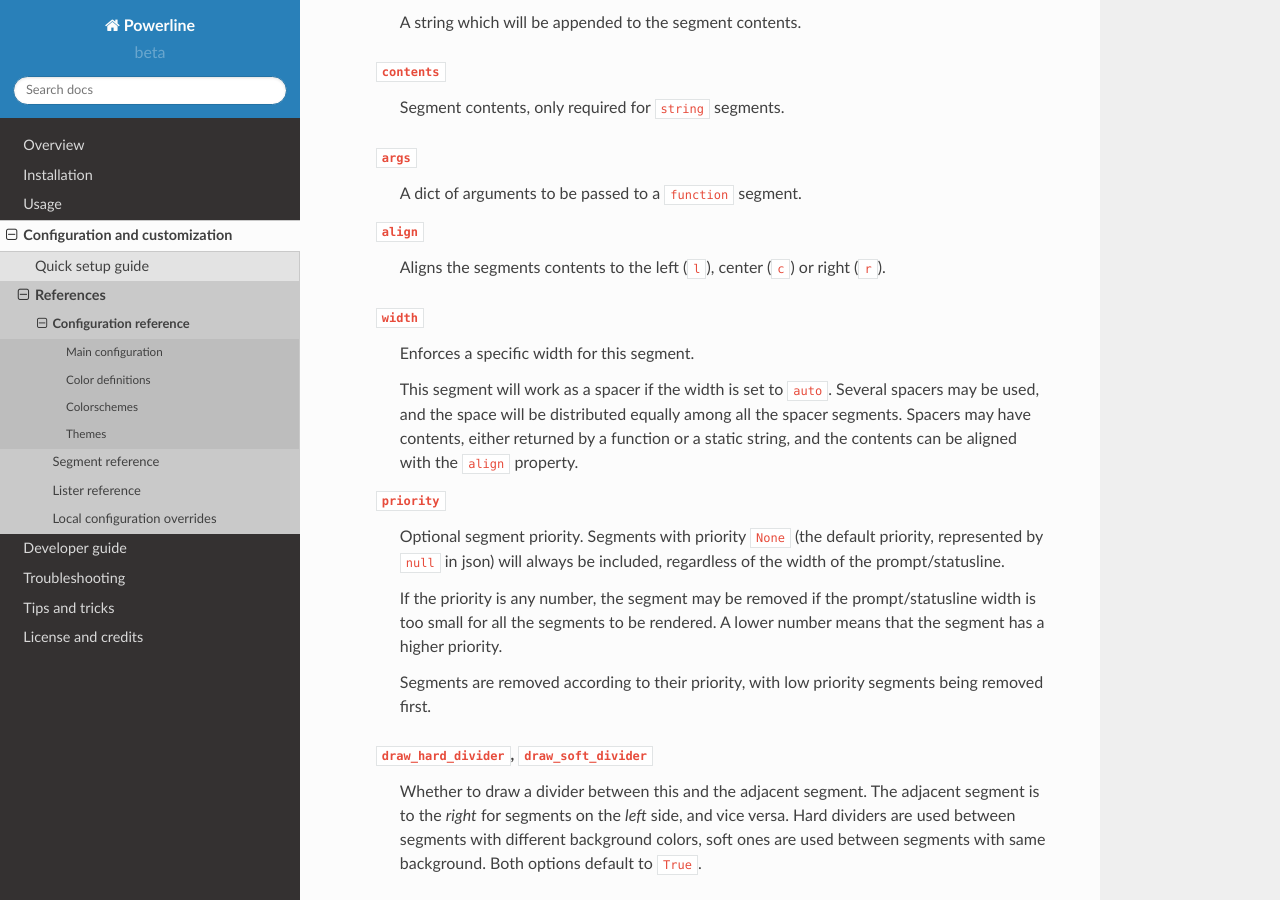
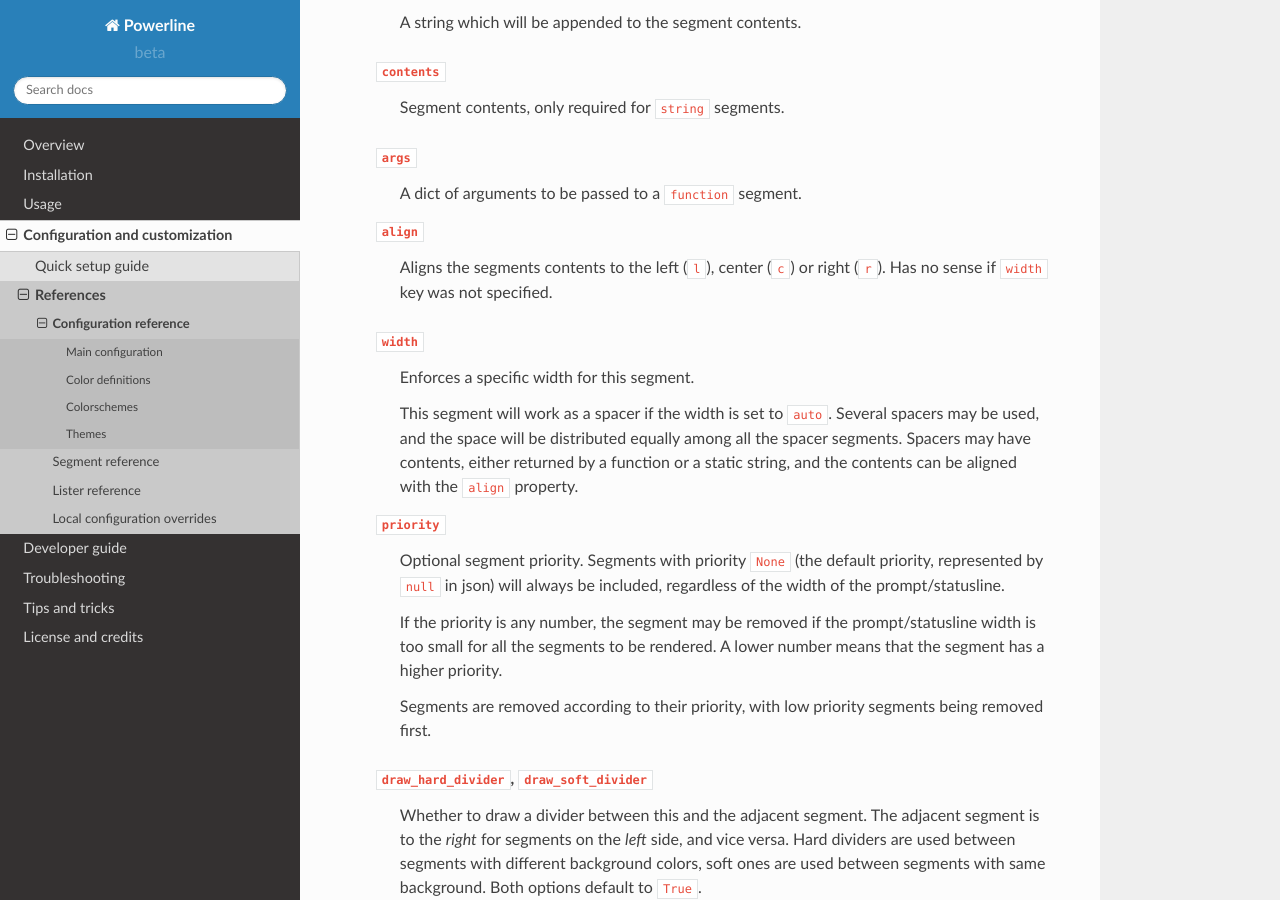
Before and after one commit to someyooyo/someyooyo, a Sphinx documentation site: the page built from docs/source/configuration/reference.rst, in a window 1280 px wide and 900 px high, scrolled down 7468 px. Built offline with Sphinx 7.4.7 and the Read the Docs theme 2.0.0, drawn with Linux system fonts in a browser that asks for light colours.

Commit message:
Update documentation

```diff
--- a/docs/source/configuration/reference.rst
+++ b/docs/source/configuration/reference.rst
@@ -441,7 +441,7 @@ ascii                       Theme without any unicode characters at all
 
     ``align``
         Aligns the segments contents to the left (``l``), center (``c``) or
-        right (``r``).
+        right (``r``). Has no sense if ``width`` key was not specified.
 
     .. _config-themes-seg-width:
 
```
